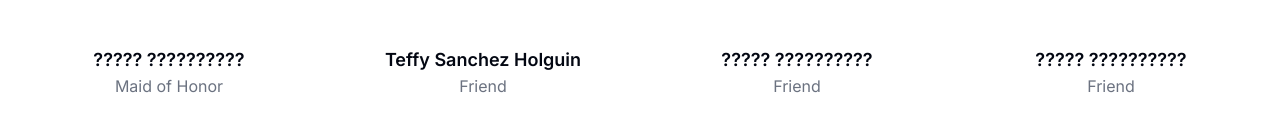
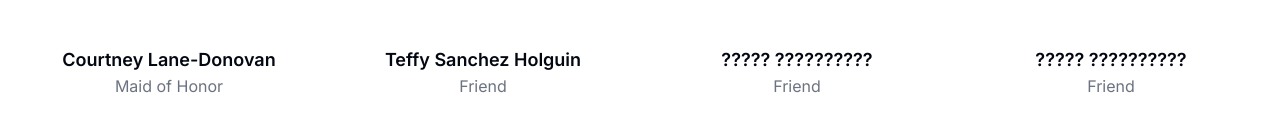
Before and after one commit to colinfran/franceschini-wedding, a Next.js app: page /wedding-party in a window 1280 px wide. Shown: the part 443-579 px from the top of the page. Built offline with nearby package versions, Linux system fonts and the light colour scheme; no server answers.

Commit message:
Update wedding-party.tsx

```diff
--- a/components/wedding-party.tsx
+++ b/components/wedding-party.tsx
@@ -27,7 +27,7 @@ const WeddingParty: FC = () => {
                 />
               </div>
               <div className="text-center">
-                <h3 className="text-lg font-semibold">????? ??????????</h3>
+                <h3 className="text-lg font-semibold">Courtney Lane-Donovan</h3>
                 <p className="text-muted-foreground">Maid of Honor</p>
               </div>
             </div>
```
